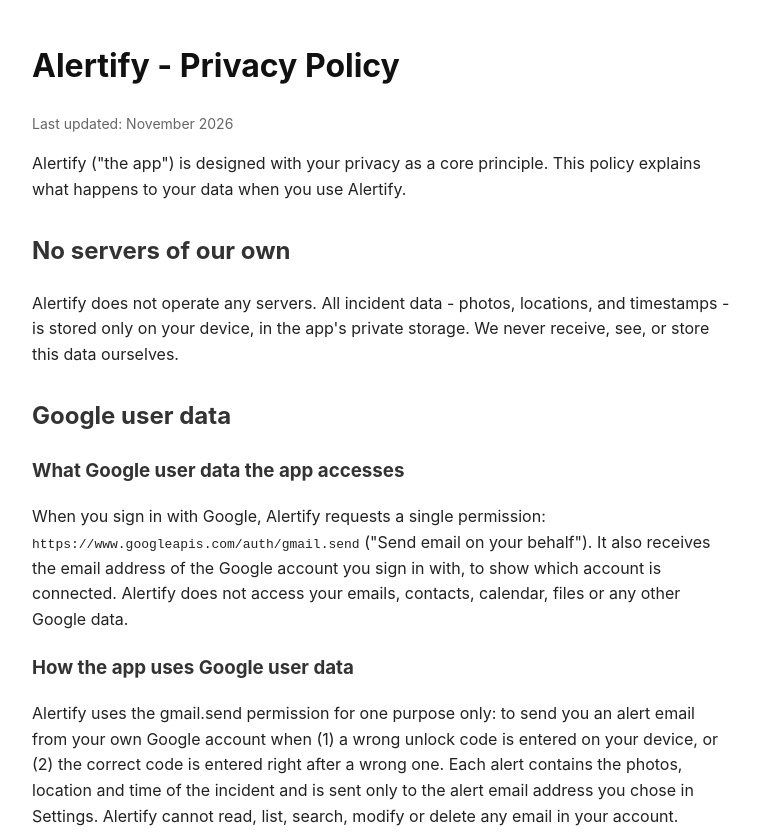
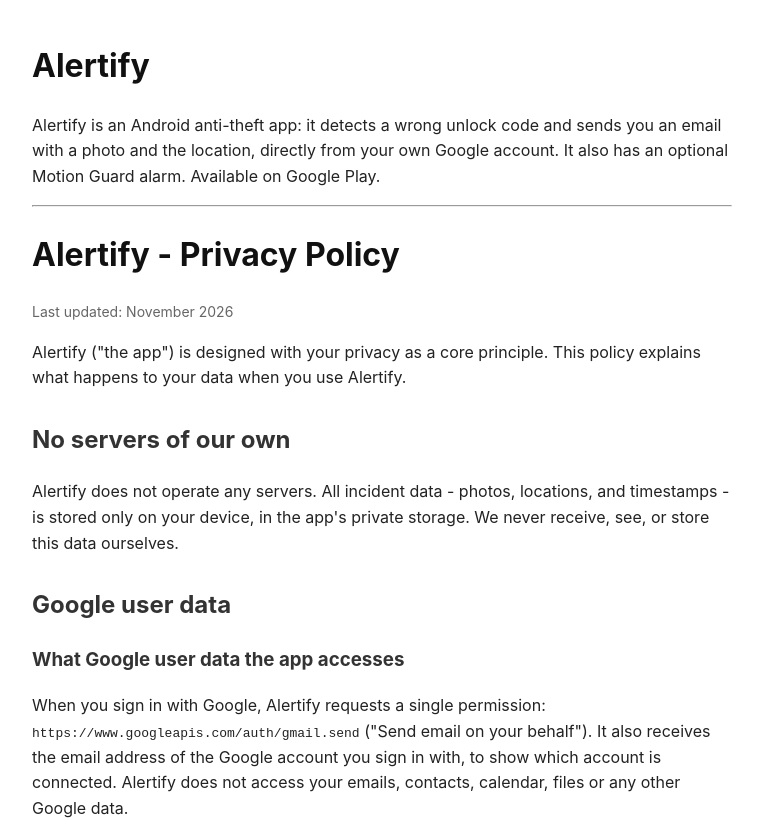
Before and after one commit to vmc-apps/alertify-privacy, a plain HTML site: page index.html in a window 1280 px wide. Shown: the top 832 px of the page, without its empty margins (258-1018 px from the left). Drawn offline with Linux system fonts and the light colour scheme.

Commit message:
Update index.html

```diff
--- a/index.html
+++ b/index.html
@@ -14,7 +14,12 @@
 </head>
 <body>
 
-<h1>Alertify - Privacy Policy</h1>
+<h1>Alertify</h1>
+<p>Alertify is an Android anti-theft app: it detects a wrong unlock code and sends you an email with a photo and the location, directly from your own Google account. It also has an optional Motion Guard alarm. Available on Google Play.</p>
+
+<hr>
+
+<h1 id="privacy">Alertify - Privacy Policy</h1>
 <p class="updated">Last updated: November 2026</p>
 
 <p>Alertify ("the app") is designed with your privacy as a core principle. This policy explains what happens to your data when you use Alertify.</p>
```
